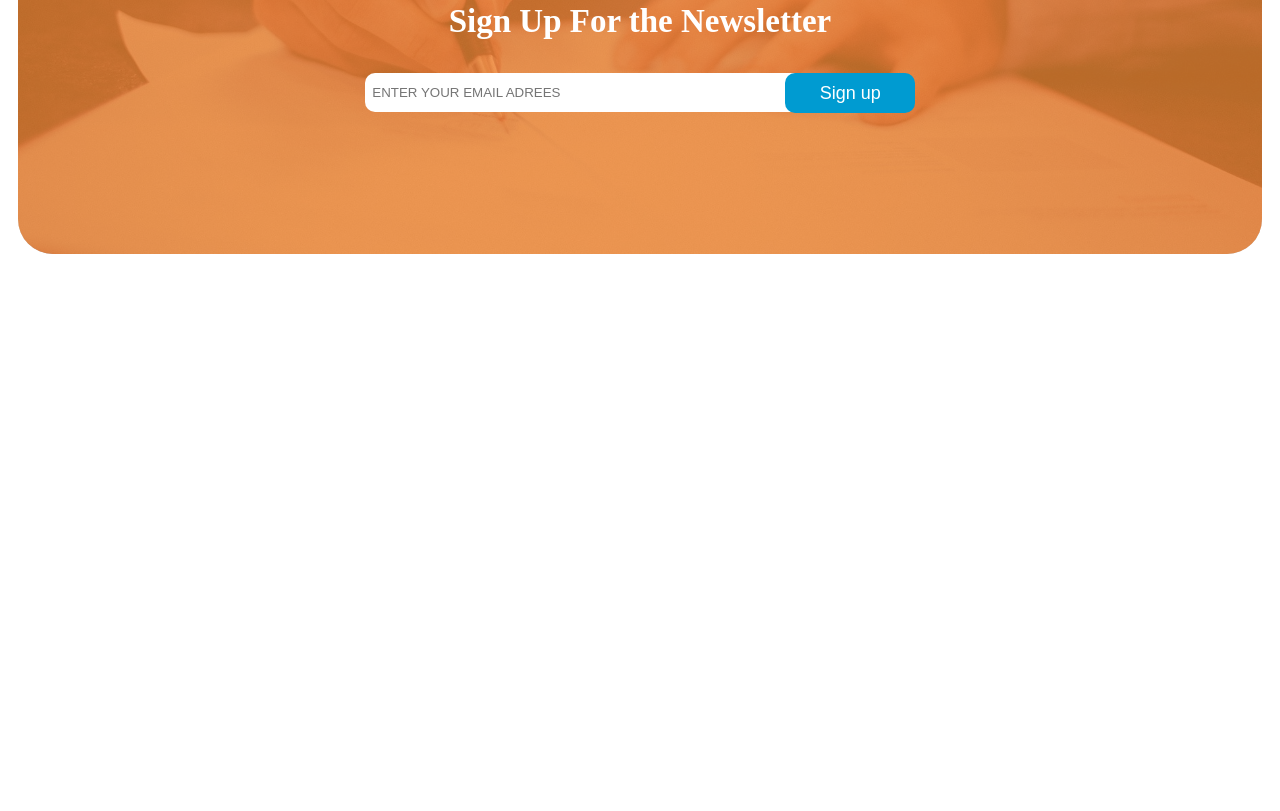
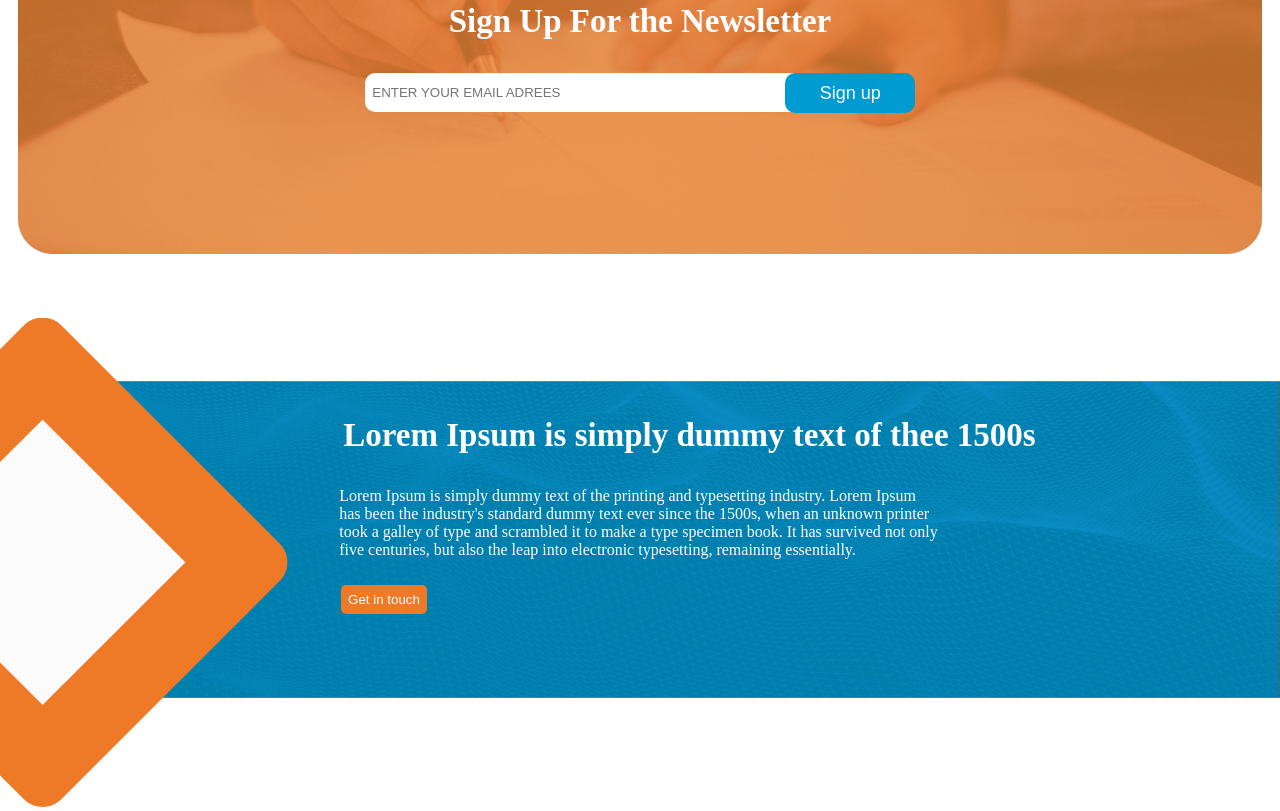
Before and after one commit to ahmadhaqofficial/Rlb-project, a React (Create React App) app in the folder my-app/: page / in a window 1280 px wide. Shown: the part 4049-4860 px from the top of the page. Before the commit the page ends 4303 px from the top, so only its background shows below. Built offline with nearby package versions, Linux system fonts and the light colour scheme.

Commit message:
section done

```diff
--- a/my-app/src/App.scss
+++ b/my-app/src/App.scss
@@ -521,7 +521,58 @@ width: 100%;
     color: white;
     cursor: pointer;
 }
+.lorem__years__container img{
+    width: 100%;
+    height: 100%;
+}
+.lorem__years__container{
+    max-width: 1440px;
+    margin: 0 auto;
+    margin-top: 4em;
+    position: relative;
+}
 
+.lorem__years__container__heading{
+    font-size: 33px;
+    font-weight: 600;
+    text-align: center;
+    padding-left: 3em;
+    color: white;
+    margin-bottom: 1em;
+
+}
+.lorem__years__container__main{
+    position: absolute;
+    top: 20%;
+    width: 100%;
+    right: 0;
+    left: 0;
+
+}
+.lorem__years__container__sub__content{
+    width: 47%;
+    color: white;
+
+    display: flex;
+    justify-content: center;
+    align-items: center;
+
+    margin: 0 auto;
+
+}
+.lorem__years__container__button{
+    text-align: center;
+    width: 60%;
+}
+.lorem__years__container__button button{
+    padding: 0.5em;
+    cursor: pointer;
+    margin-top: 2em;
+    background-color: #EE7A27;
+    color: white;
+    border: none;
+    border-radius: 5px;
+}
 @media (max-width: 900px) {
   .choose__friend__all {
     flex-wrap: wrap;
--- a/my-app/src/screens/Home.jsx
+++ b/my-app/src/screens/Home.jsx
@@ -10,6 +10,7 @@ import vaccinces from "../assets/vaccinces.png";
 import bottom from "../assets/bottom.png";
 import adam from "../assets/adam.png";
 import letter from "../assets/letter.png";
+import lorem from "../assets/lorem.png";
 
 export default function Home() {
   return (
@@ -274,12 +275,13 @@ export default function Home() {
           <div className="adm__jeo__heading">Adam John</div>
           <div className="adam__jeo__content">
             lorem Ipsum is simply dummy text of the printing and typesetting
-          industry. Lorem Ipsum has been the industry's standard dummy text ever
-          since the 1500s, when an unknown printer took a galley of type and
-          scrambled it to make a type specimen book. It has survived not only
-          five centuries, but also the leap into electronic typesetting,
+            industry. Lorem Ipsum has been the industry's standard dummy text
+            ever since the 1500s, when an unknown printer took a galley of type
+            and scrambled it to make a type specimen book. It has survived not
+            only five centuries, but also the leap into electronic typesetting,
             remaining essentially.
-        </div></div>
+          </div>
+        </div>
         <div className="adam__jeo__pic">
           <img src={adam} alt="" />
         </div>
@@ -288,7 +290,9 @@ export default function Home() {
       <div className="signup__letter__container">
         <img src={letter} alt="" />
         <div className="sign__up">
-<div className="sign__up__for__the__newsletter">Sign Up For the Newsletter</div>
+          <div className="sign__up__for__the__newsletter">
+            Sign Up For the Newsletter
+          </div>
           <div className="sign__up__input">
             <input type="emial" placeholder="ENTER YOUR EMAIL ADREES" />
             <div className="sign__up__button">
@@ -296,8 +300,27 @@ export default function Home() {
             </div>
           </div>
         </div>
+      </div>
 
+      <div className="lorem__years__container">
+        <img src={lorem} alt="" />
 
+      <div className="lorem__years__container__main">
+        <div className="lorem__years__container__heading">
+          Lorem Ipsum is simply dummy text of thee 1500s
+        </div>
+        <div className="lorem__years__container__sub__content">
+          Lorem Ipsum is simply dummy text of the printing and typesetting
+          industry. Lorem Ipsum has been the industry's standard dummy text ever
+          since the 1500s, when an unknown printer took a galley of type and
+          scrambled it to make a type specimen book. It has survived not only
+          five centuries, but also the leap into electronic typesetting,
+          remaining essentially.
+        </div>
+        <div className="lorem__years__container__button">
+          <button>Get in touch</button>
+        </div>
+      </div>
       </div>
     </div>
   );
```
Also changed, not shown: my-app/src/assets/lorem.png (added). Lines whose indentation alone changed are shown as unchanged.
